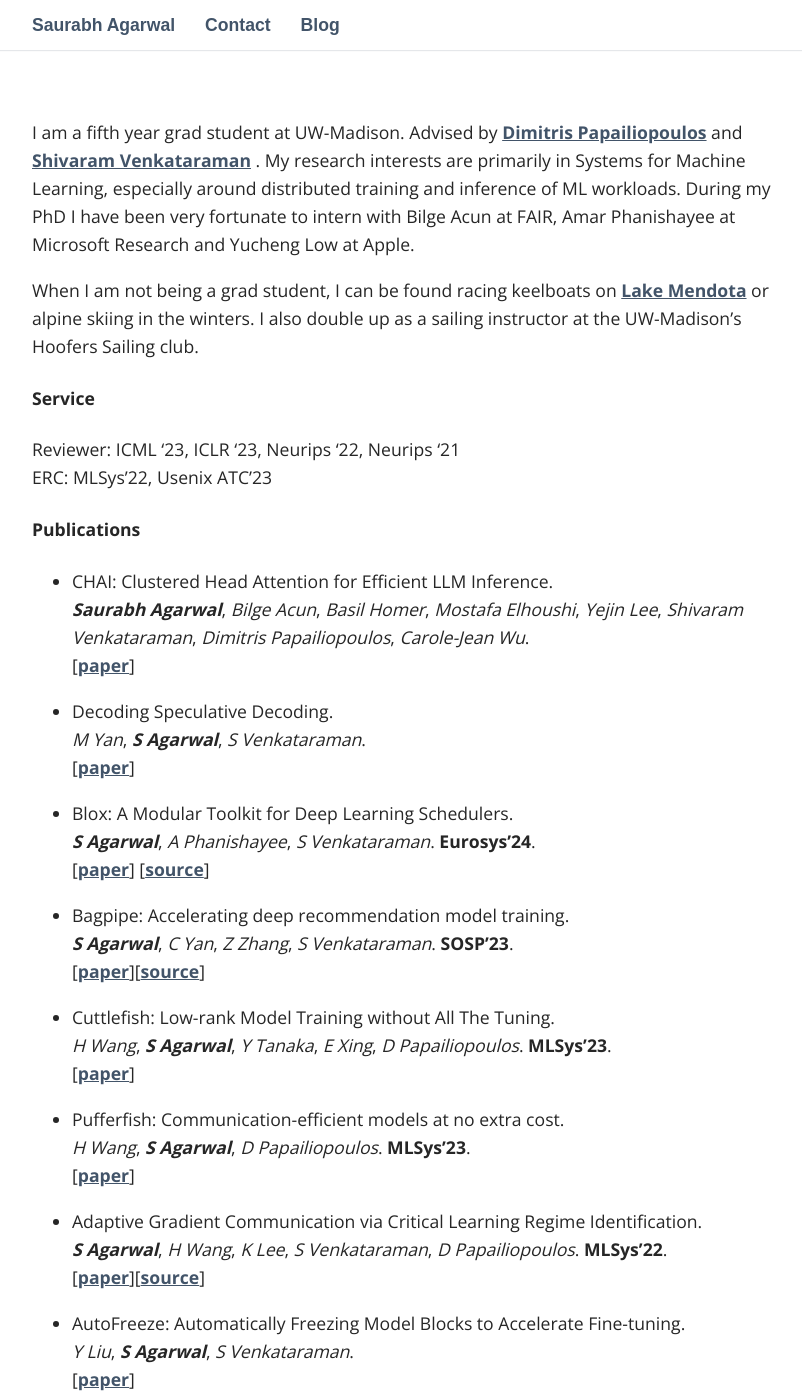
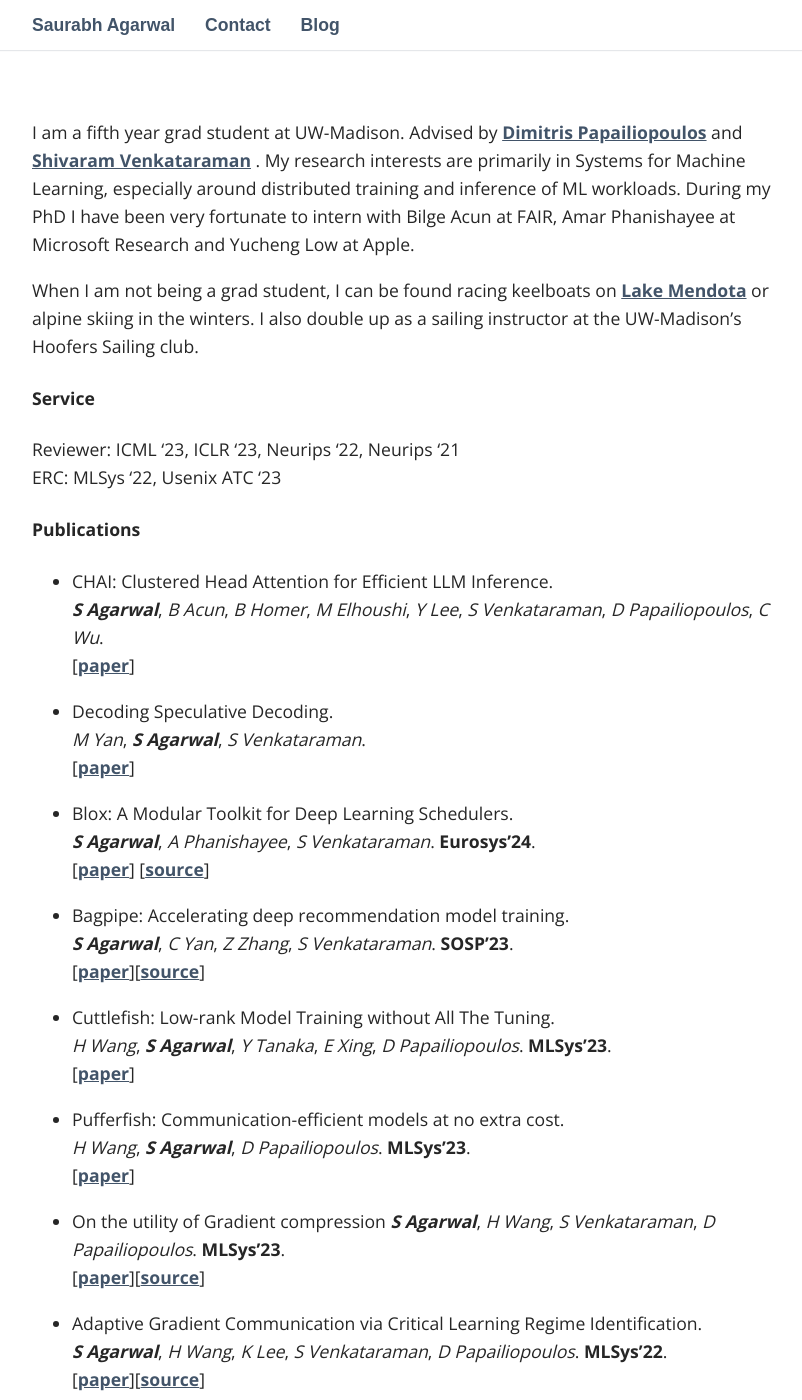
Before and after one commit to iidsample/iidsampe.github.io, a Jekyll site: the page built from index.md, in a window 1280 px wide and 1400 px high. Shown: the whole window, without its empty margins (223-1025 px from the left). Built offline with Jekyll 4.4.1, drawn with Linux system fonts in a browser that asks for light colours; some web fonts are replaced.

Commit message:
Minor fixes

```diff
--- a/index.md
+++ b/index.md
@@ -10,12 +10,12 @@ When I am not being a grad student, I can be found racing keelboats on [Lake Men
 
 #### Service
 Reviewer: ICML '23, ICLR '23, Neurips '22, Neurips '21 <br />
-ERC: MLSys'22, Usenix ATC'23
+ERC: MLSys '22, Usenix ATC '23
 
 
 #### Publications
 * CHAI: Clustered Head Attention for Efficient LLM Inference. <br />
-***Saurabh Agarwal***, *Bilge Acun*, *Basil Homer*, *Mostafa Elhoushi*, *Yejin Lee*, *Shivaram Venkataraman*, *Dimitris Papailiopoulos*, *Carole-Jean Wu*.<br />
+***S Agarwal***, *B Acun*, *B Homer*, *M Elhoushi*, *Y Lee*, *S Venkataraman*, *D Papailiopoulos*, *C Wu*.<br />
 [[paper](https://arxiv.org/abs/2403.08058)]
 
 * Decoding Speculative Decoding. <br />
@@ -37,6 +37,9 @@ ERC: MLSys'22, Usenix ATC'23
 * Pufferfish: Communication-efficient models at no extra cost. <br />
 *H Wang*, ***S Agarwal***, *D Papailiopoulos*. **MLSys'23**. <br />
 [[paper](https://dl.acm.org/doi/10.1145/3600006.3613142)]
+* On the utility of Gradient compression
+***S Agarwal***, *H Wang*, *S Venkataraman*, *D Papailiopoulos*. **MLSys'23**. <br />
+[[paper](https://proceedings.mlsys.org/paper_files/paper/2022/file/773862fcc2e29f650d68960ba5bd1101-Paper.pdf)][[source](https://github.com/uw-mad-dash/GradCompressionUtility)]
 
 * Adaptive Gradient Communication via Critical Learning Regime Identification. <br />
 ***S Agarwal***, *H Wang*, *K Lee*, *S Venkataraman*, *D Papailiopoulos*. **MLSys'22**. <br />
```
